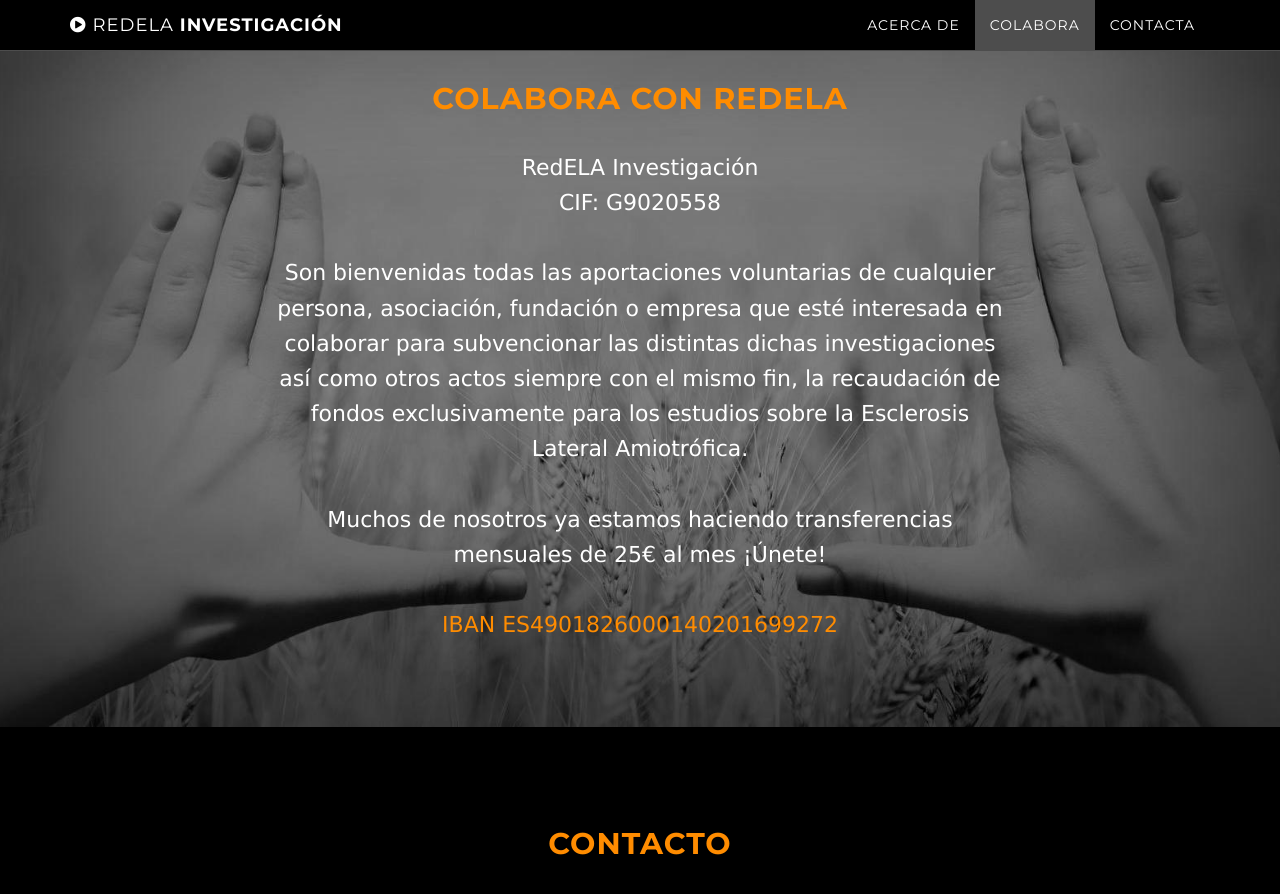
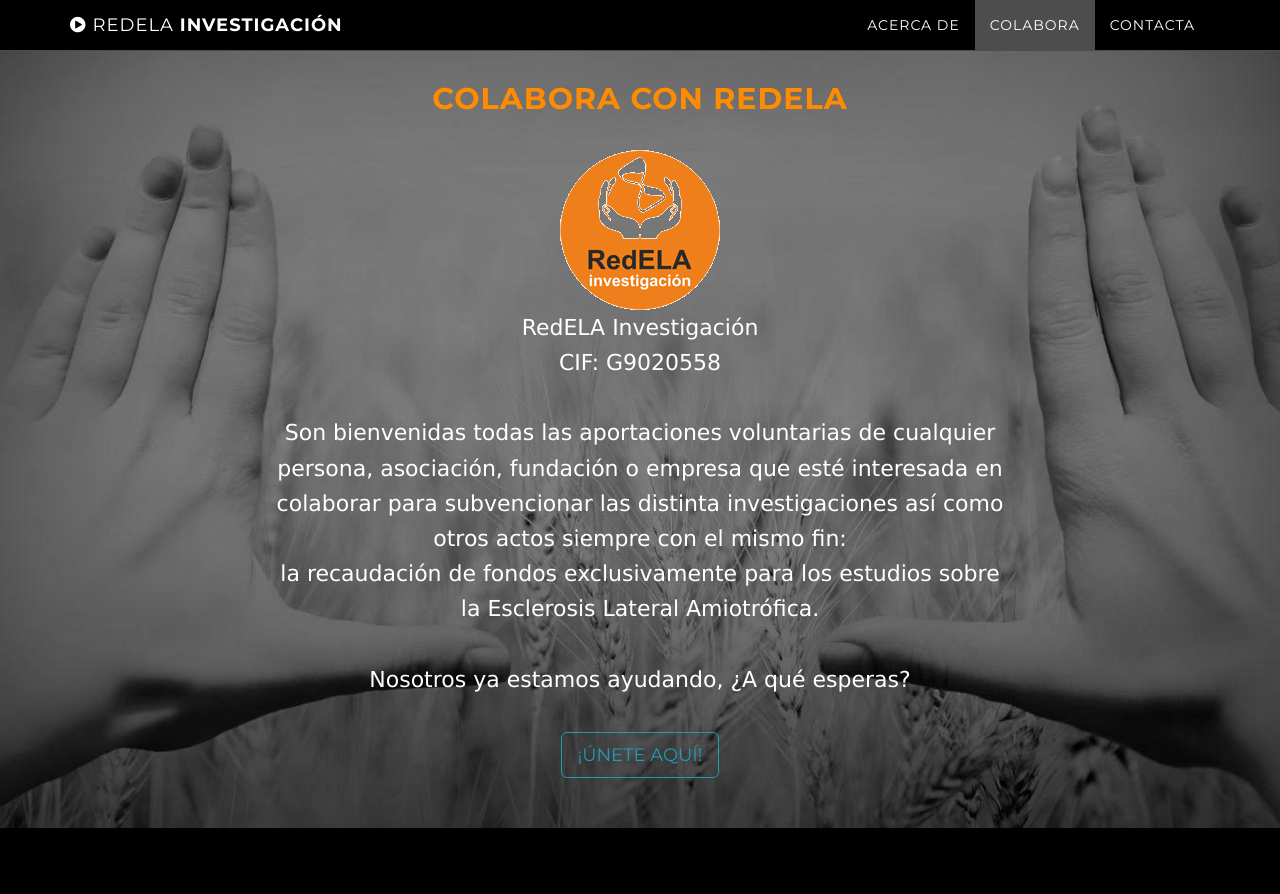
Before and after one commit to redela-investigacion/redela-investigacion-site, a Jekyll site: the page built from index.html, in a window 1280 px wide and 900 px high, scrolled down 1663 px. Shown: the top 894 px of the window. Built offline with Jekyll 4.4.1, drawn with Linux system fonts in a browser that asks for light colours.

Commit message:
reviewed favicon + colabora section

```diff
--- a/_includes/colabora.html
+++ b/_includes/colabora.html
@@ -4,14 +4,17 @@
             <div class="container">
                 <div class="col-lg-8 col-lg-offset-2">
                     <h2>Colabora con RedELA</h2>
+                    <img src="img/logo_redela_160x160.png">
                     <p>RedELA Investigación <br> CIF: G9020558</p>
 
-                    <p>Son bienvenidas todas las aportaciones voluntarias de cualquier persona, asociación, fundación o empresa que esté interesada en colaborar para subvencionar las distintas dichas investigaciones así como otros actos siempre con el mismo fin, la recaudación de fondos exclusivamente para los estudios sobre la Esclerosis Lateral Amiotrófica.</p>
-                     <p>Muchos de nosotros ya estamos haciendo transferencias mensuales de 25€ al mes ¡Únete!</p>
+                    <p>Son bienvenidas todas las aportaciones voluntarias de cualquier persona, asociación, fundación o empresa que esté interesada en colaborar para subvencionar las distinta investigaciones así como otros actos siempre con el mismo fin: <br> la recaudación de fondos exclusivamente para los estudios sobre la Esclerosis Lateral Amiotrófica.</p>
 
-                    <p style="color: #ff8c00;">IBAN ES4901826000140201699272</p>
+                     <p>Nosotros ya estamos ayudando, ¿A qué esperas?</p>
 
-                    <!--<btn class="btn btn-default btn-lg">Copiar número de cuenta</btn>-->
+
+                    <a href="https://laelaexiste.es/redela/"><btn class="btn btn-default btn-lg"> ¡Únete aquí!</btn></a>
+
+                    <!-- <p style="color: #ff8c00;">IBAN ES4901826000140201699272</p> -->
 
                 </div>
             </div>
--- a/_includes/head.html
+++ b/_includes/head.html
@@ -5,7 +5,7 @@
     <meta name="viewport" content="width=device-width">
     <meta name="description" content="{{ site.description }}">
     <link rel="canonical" href="{{ page.url | replace:'index.html','' | prepend: site.baseurl | prepend: site.url }}">
-    <link rel="shortcut icon" type="image/x-icon" href="/img/favicon.ico">
+    <link rel="shortcut icon" type="image/x-icon" href="/img/favicon.png">
 
     <!-- Custom CSS & Bootstrap Core CSS - Uses Bootswatch Flatly Theme: http://bootswatch.com/flatly/ -->
     <link rel="stylesheet" href="{{ "/style.css" | prepend: site.baseurl }}">
--- a/_includes/header.html
+++ b/_includes/header.html
@@ -7,7 +7,7 @@
                         <h1 class="brand-heading">RedELA Investigación</h1>
                         <p class="intro-text">RedELA es una organización para conseguir fondos para la investigación de la Esclerosis Lateral Amiotrófica.<br> Creada e impulsada por afectados de ELA y sus familiares y amigos.</p>
                         <a href="#about" class="btn btn-circle page-scroll">
-                            <i class="fa fa-angle-double-down animated"></i>
+                        <i class="fa fa-angle-double-down animated"></i>
                         </a>
                     </div>
                 </div>
```
Also changed, not shown: img/favicon.ico (deleted), img/favicon.png (added), img/logo_redela_120x120.png (added), img/logo_redela_160x160.png (added), img/logo_redela_2048x2048.png (added), img/logo_redela_492x492.png (added), img/logo_redela_BW_492x492.png (added), img/map-marker.png (deleted), img/redela-clouds.jpg (deleted), 2 other files.
